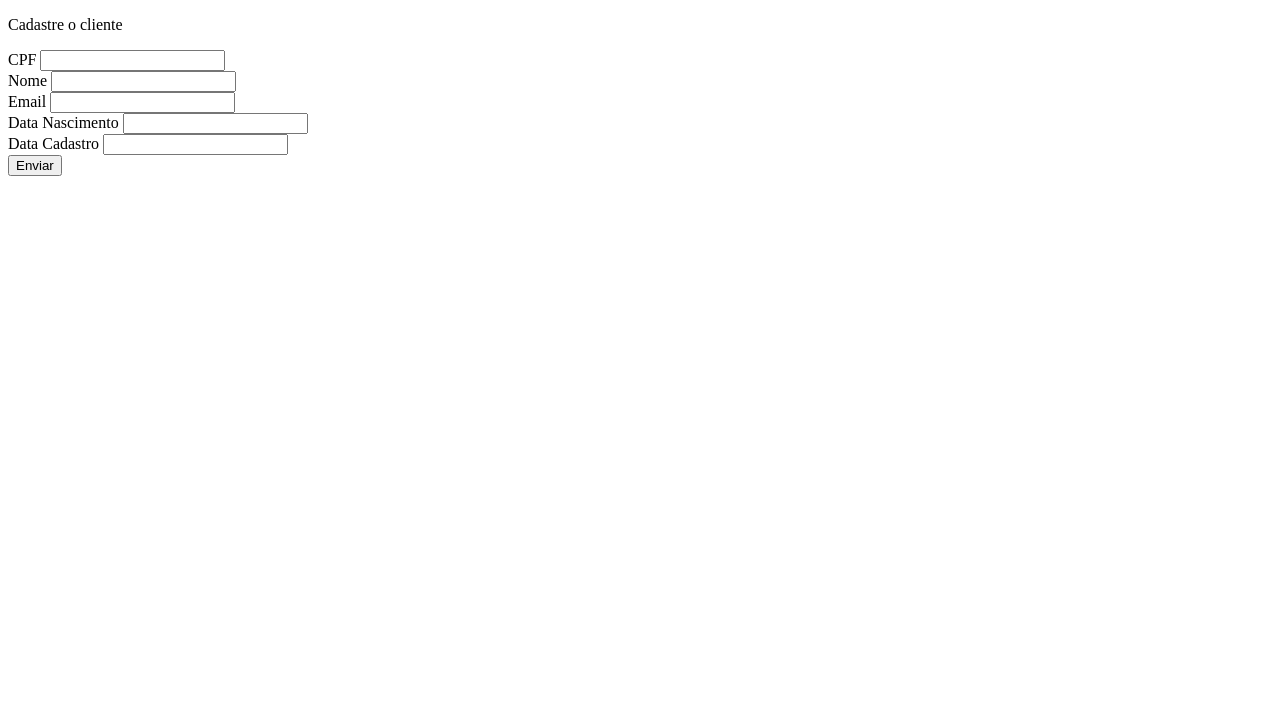
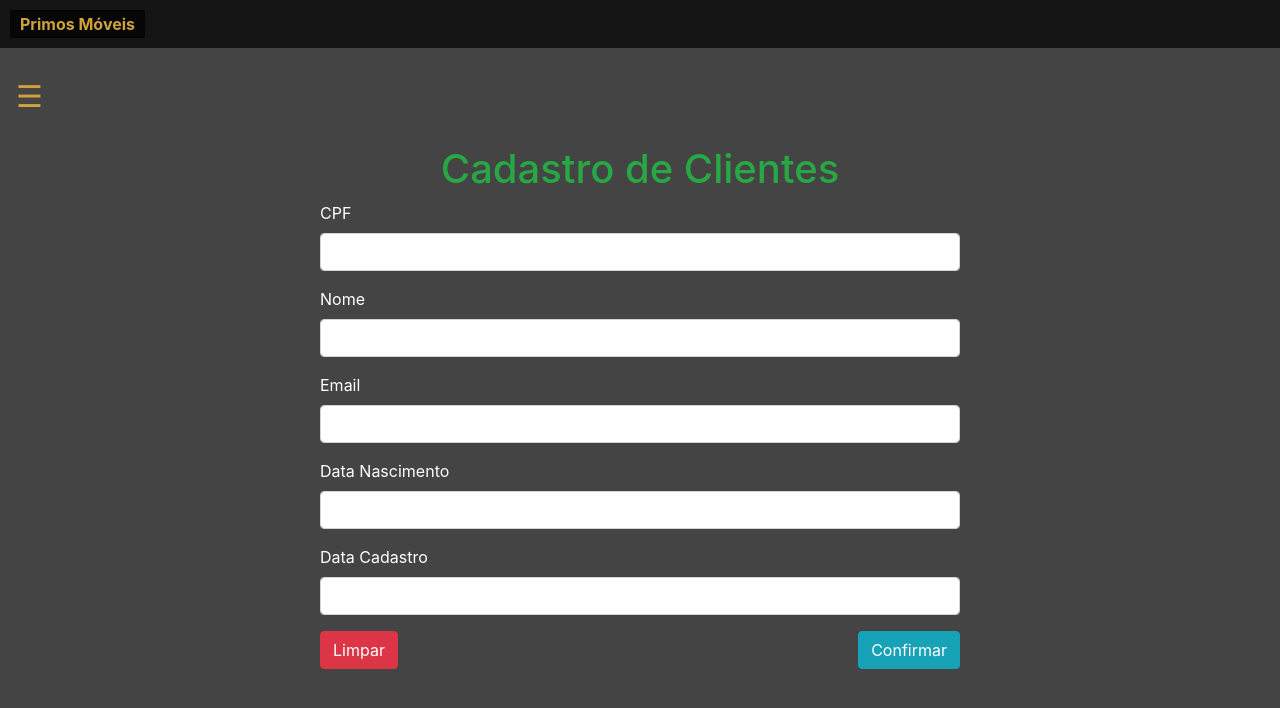
Before and after one commit to JeffersonXimenes/Primo-s-Moveis-Planejados, a Flask app: page /cadastro in a window 1280 px wide. Shown: the top 708 px of the page. Run offline with Flask 2, Linux system fonts and the light colour scheme; some libraries are stand-ins or nearby versions.

Commit message:
Add files via upload

```diff
--- a/app.py
+++ b/app.py
@@ -52,4 +52,4 @@ def all():
 if __name__ == '__main__':
     from infraestrutura.sql_alchemy import banco
     banco.init_app(app)
-    app.run(debug=True)
+    app.run(host='localhost', port=5000)
--- a/clientes_api.py
+++ b/clientes_api.py
@@ -9,7 +9,7 @@ clientes_app = Blueprint('clientes_app', __name__, template_folder='templates')
 
 @clientes_app.route("/cadastro", methods=["GET"])
 def login():
-    return render_template("login.html", mensagem="Cadastre o cliente")
+    return render_template("CadastroClientes.html")
 
 @clientes_app.route('/clientes', methods=['GET'])
 def listar():
--- a/templates/CadastroClientes.html
+++ b/templates/CadastroClientes.html
@@ -46,7 +46,7 @@
 </head>
 <body>
 
-    <form action="{{ url_for('clientes') }}" method="post">
+    <form action="/clientes" method="POST">
    	<div id="full">
 
         <nav id="menu">
@@ -85,27 +85,32 @@
                 <div class="form-group">
 
                         <label for="nCpf" class="labelTitulo">CPF</label>
-                        <input type="number" name="nCpf" value="" id="nCpf" class="form-control"/>
+                        <input type="text" name="nCpf" id="nCpf" class="form-control" autocomplete="off" />
                 </div>
 
                 <div class="form-group">
-                    <label for="nome" class="labelTitulo">Nome</label>
-                    <input type="text" name="nome" value="nome" id="nome" class="form-control"/>
+                    <label for="iNome" class="labelTitulo">Nome</label>
+                    <input type="text" name="iNome"  id="iNome" class="form-control" autocomplete="off"/>
                 </div>
 
 	    		<div class="form-group">
-	    			<label for="dataNascimento" class="labelTitulo">Data de Nascimento</label>
-	    			<input type="date" name="dataNascimento" value="dataNascimento" id="dataNascimento" class="form-control"/>
+	    			<label for="iEmail" class="labelTitulo"> Email</label>
+	    			<input type="text" name="iEmail"  id="iEmail" class="form-control" autocomplete="off"/>
 	    		</div>
 
-                <div class="form-group">
-                    <label for="dataCadastro" class="labelTitulo" >Data de Cadastro</label>
-                    <input type="date" name="dataCadastro" value="dataCadastro id="dataCadastro"  class="form-control"/>
-                </div>
+				<div class="form-group">
+	    			<label for="dataNascimento" class="labelTitulo"> Data Nascimento</label>
+	    			<input type="text" name="dataNascimento"  id="dataNascimento" class="form-control" autocomplete="off"/>
+	    		</div>
+
+				<div class="form-group">
+	    			<label for="dataCadastro" class="labelTitulo"> Data Cadastro</label>
+	    			<input type="text" name="dataCadastro"  id="dataCadastro" class="form-control" autocomplete="off"/>
+	    		</div>
 
 
-	    		<input type="button" name="Confirmar" value="Confirmar" onclick=" painelDiario()" class="btn-info btn float-right" />
-                <input type="button" name="Limpar" value="Limpar" onclick=" limpar()" class="btn-danger btn float-left" />
+	    		<input type="submit" name="Confirmar" value="Confirmar" onclick=" painelDiario()" class="btn-info btn float-right" />
+				<input type="button" name="Limpar" value="Limpar" onclick=" limpar()" class="btn-danger btn float-left" />
 
 	    	</div>
 	    </section>
--- a/templates/login.html
+++ b/templates/login.html
@@ -6,7 +6,6 @@
   <body>
     <p>{{ mensagem }}</p>
     <form action="/clientes" method="POST">
-
       <label  class="labelTitulo">CPF</label>
       <input type="text" id="nCpf" name="nCpf" autocomplete="off" /><br>
       <label  class="labelTitulo">Nome</label>
```
Also changed, not shown: banco.db.
